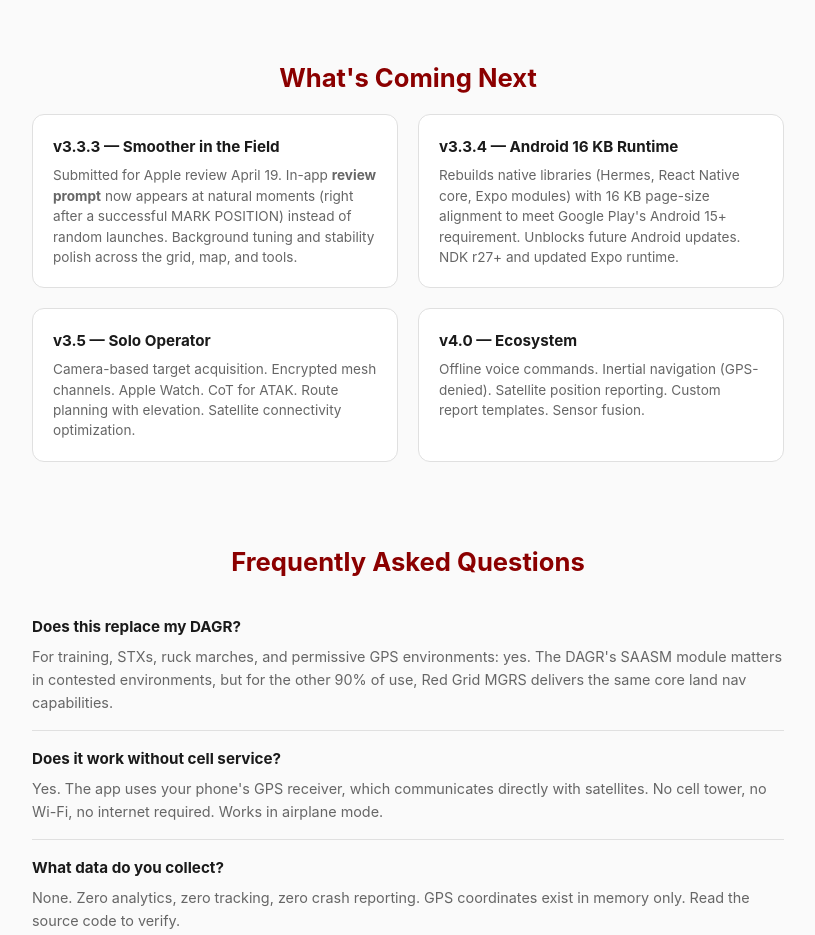
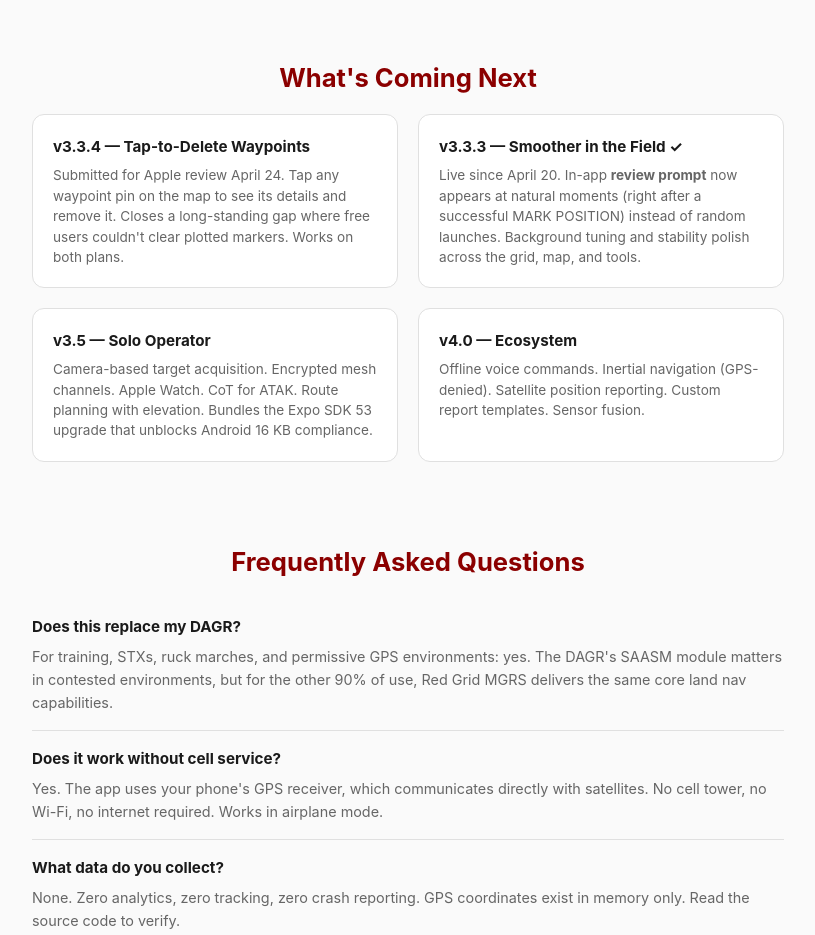
Before and after one commit to RedGridTactical/RedGridMGRS, a website: page docs/index.html in a window 1280 px wide. Shown: the part 4000-4935 px from the top of the page, without its empty margins (232-1047 px from the left). Drawn offline with Linux system fonts and the light colour scheme.

Commit message:
docs: roadmap — v3.3.3 LIVE, v3.3.4 in Apple review
- v3.3.3 ("Smoother in the Field") confirmed live on the App Store
  since April 20.
- v3.3.4 ("Tap-to-Delete Waypoints") submitted for Apple review
  April 24. Closes a real reviewer complaint — free users had no
  way to clear waypoints they plotted on the map.
- Android v3.3.4 holds for the Expo SDK 53 / RN 0.77 upgrade. The
  16 KB page-size alignment Google Play requires is gated by RN's
  prebuilt Maven artifacts (still 4 KB on 0.76.5). Local NDK bump
  (r26 → r27 LTS) doesn't help because Gradle just packages Meta's
  prebuilts. Real unlock is the SDK upgrade, planned for v3.4 / v3.5.

```diff
--- a/docs/index.html
+++ b/docs/index.html
@@ -722,16 +722,16 @@
   <h2 style="text-align: center;">What's Coming Next</h2>
   <div class="features" style="grid-template-columns: repeat(auto-fit, minmax(250px, 1fr));">
     <div class="feature-card">
-      <h4>v3.3.3 &mdash; Smoother in the Field</h4>
-      <p>Submitted for Apple review April 19. In-app <strong>review prompt</strong> now appears at natural moments (right after a successful MARK POSITION) instead of random launches. Background tuning and stability polish across the grid, map, and tools.</p>
+      <h4>v3.3.4 &mdash; Tap-to-Delete Waypoints</h4>
+      <p>Submitted for Apple review April 24. Tap any waypoint pin on the map to see its details and remove it. Closes a long-standing gap where free users couldn't clear plotted markers. Works on both plans.</p>
     </div>
     <div class="feature-card">
-      <h4>v3.3.4 &mdash; Android 16 KB Runtime</h4>
-      <p>Rebuilds native libraries (Hermes, React Native core, Expo modules) with 16 KB page-size alignment to meet Google Play's Android 15+ requirement. Unblocks future Android updates. NDK r27+ and updated Expo runtime.</p>
+      <h4>v3.3.3 &mdash; Smoother in the Field &#10003;</h4>
+      <p>Live since April 20. In-app <strong>review prompt</strong> now appears at natural moments (right after a successful MARK POSITION) instead of random launches. Background tuning and stability polish across the grid, map, and tools.</p>
     </div>
     <div class="feature-card">
       <h4>v3.5 &mdash; Solo Operator</h4>
-      <p>Camera-based target acquisition. Encrypted mesh channels. Apple Watch. CoT for ATAK. Route planning with elevation. Satellite connectivity optimization.</p>
+      <p>Camera-based target acquisition. Encrypted mesh channels. Apple Watch. CoT for ATAK. Route planning with elevation. Bundles the Expo SDK 53 upgrade that unblocks Android 16 KB compliance.</p>
     </div>
     <div class="feature-card">
       <h4>v4.0 — Ecosystem</h4>
```
Also changed, not shown: README.md.
